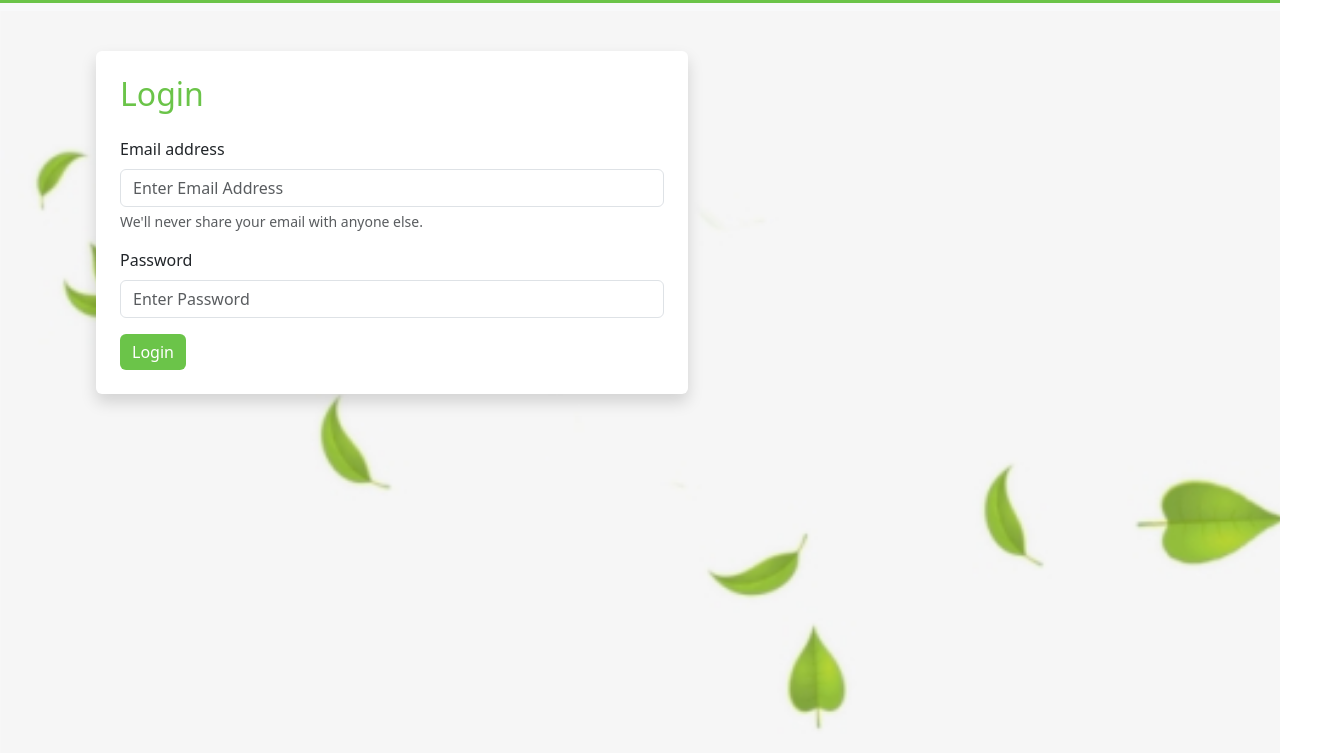
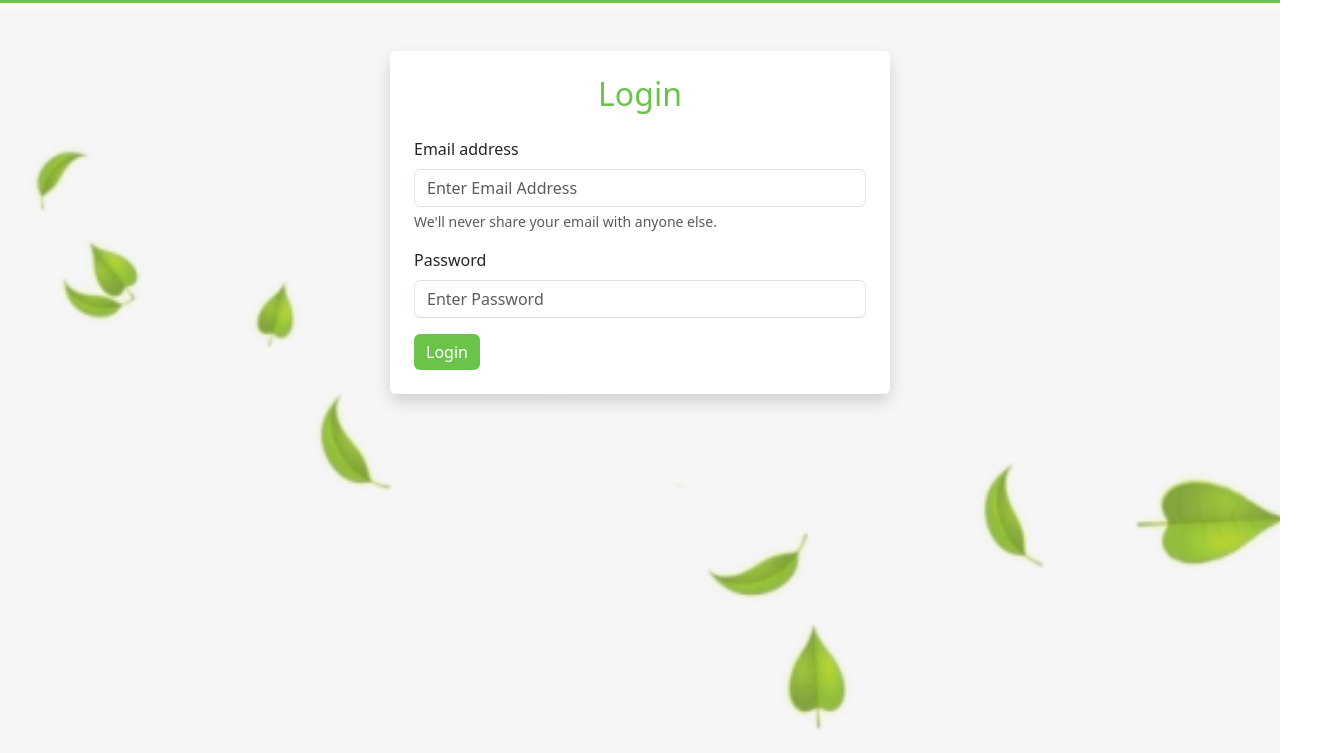
Before and after one commit to Arshi9214/seedkaro_project, a plain HTML site: page login.html in a window 1280 px wide. Shown: the part 61-814 px from the top of the page, 1328 px wide, since content can reach past the window. Drawn offline with nearby package versions, Linux system fonts and the light colour scheme.

Commit message:
arshi work done

```diff
--- a/login.html
+++ b/login.html
@@ -44,10 +44,10 @@
 </nav>
 
     <section class="signup-form pt-5 mt-3">
-        <div class="container-fluid px-5 m-5">
-            <div class="me-auto p-4 bg-white rounded shadow w-50">
-                <h2 class="green mb-4 text-start">Login</h2>
-                <form>
+        <div class="container px-3 mt-5">
+            <div class="mx-auto p-4 bg-white rounded shadow" style="max-width: 500px;">
+                <h2 class="green mb-4 text-center">Login</h2>
+                  <form>
             <div class="mb-3">
                 <label for="exampleInputEmail1" class="form-label">Email address</label>
                 <input type="email" class="form-control" id="exampleInputEmail1" aria-describedby="emailHelp" placeholder="Enter Email Address" required>
```
